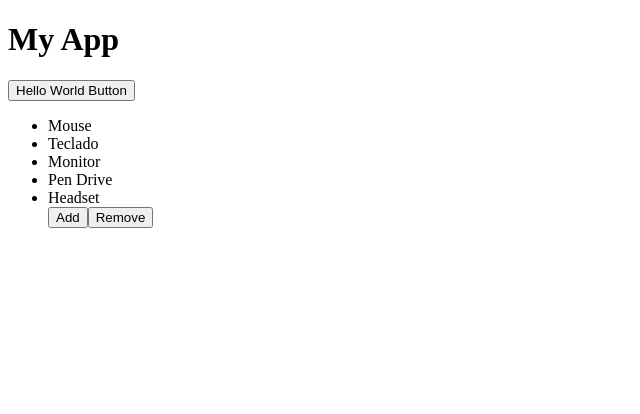
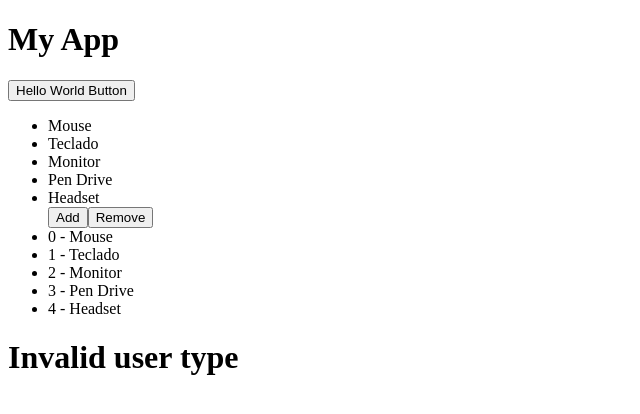
Before and after one commit to onatao/ang-directives, an Angular app: page / in a window 1280 px wide. Shown: the top 414 px of the page, without its empty margins (0-640 px from the left). Built offline with nearby package versions, Linux system fonts and the light colour scheme.

Commit message:
ngSwitchCase

```diff
--- a/src/app/card/card.component.html
+++ b/src/app/card/card.component.html
@@ -9,4 +9,37 @@
   <!-- Reactive buttons linked to the add/remove method and products list -->
   <button (click)="add()">Add</button>
   <button (click)="remove()">Remove</button>
+
+  <!-- ngFor using the index i -->
+  <li *ngFor="let p of products; let i = index"
+    (click)="removeWithIndex(i)"
+  >
+    {{ i }} - {{ p }}
+  </li>
 </ul>
+
+<div [ngSwitch]="menuType">
+  <div *ngSwitchCase="'user'">
+    <ul>
+      <li> Edit profile </li>
+      <li> Add paymeny cart</li>
+    </ul>
+  </div>
+  <div *ngSwitchCase="'admin'">
+    <ul>
+      <li> Edit profile </li>
+      <li> Add paymeny cart</li>
+      <li> Users Management </li>
+    </ul>
+  </div>
+  <div *ngSwitchCase="'superuser'">
+    <ul>
+      <li> Edit profile </li>
+      <li> Add paymeny cart</li>
+      <li> Admin Management </li>
+    </ul>
+  </div>
+  <div *ngSwitchDefault>
+    <h1>Invalid user type</h1>
+  </div>
+</div>
--- a/src/app/card/card.component.ts
+++ b/src/app/card/card.component.ts
@@ -8,6 +8,7 @@ import { Component, OnInit } from '@angular/core';
 export class CardComponent implements OnInit {
 
   products:string[] = []
+  menuType:string = "nathan"
 
   constructor() {
     this.products = [
@@ -26,8 +27,14 @@ export class CardComponent implements OnInit {
   add() {
     this.products.push("New product")
   }
-  // Linked on card.component.html
+
   remove() {
     this.products.pop()
   }
+
+  removeWithIndex(index:number) {
+    this.products.splice(index, 1)
+  }
+
+
 }
```
